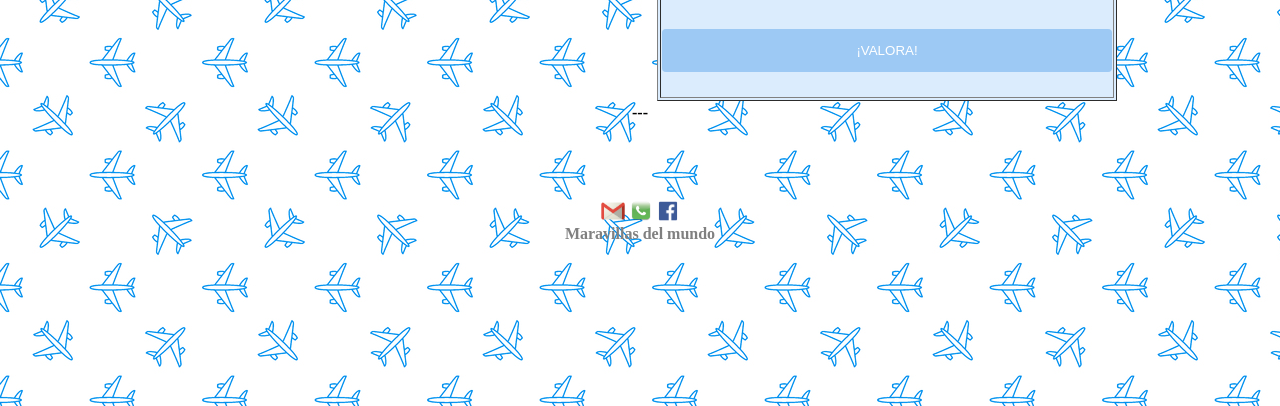
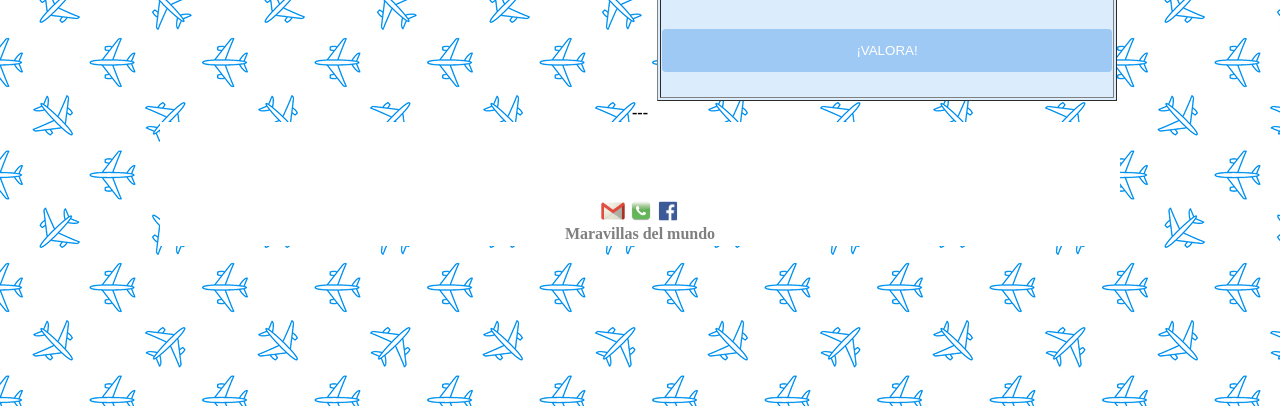
Before and after one commit to 10794871/Proyecto_equipo3, a plain HTML site: page index.html in a window 1280 px wide. Shown: the part 1850-2256 px from the top of the page. Drawn offline with Linux system fonts and the light colour scheme.

Commit message:
Update index.html

```diff
--- a/index.html
+++ b/index.html
@@ -128,7 +128,7 @@
 
 
 
----			<table border=0 height=5%>
+---			<table border=0 height=5% bgcolor="white">
 			<tr>
 				<th width= 50%>	<br><br><br><br>
 			<tr>
```
